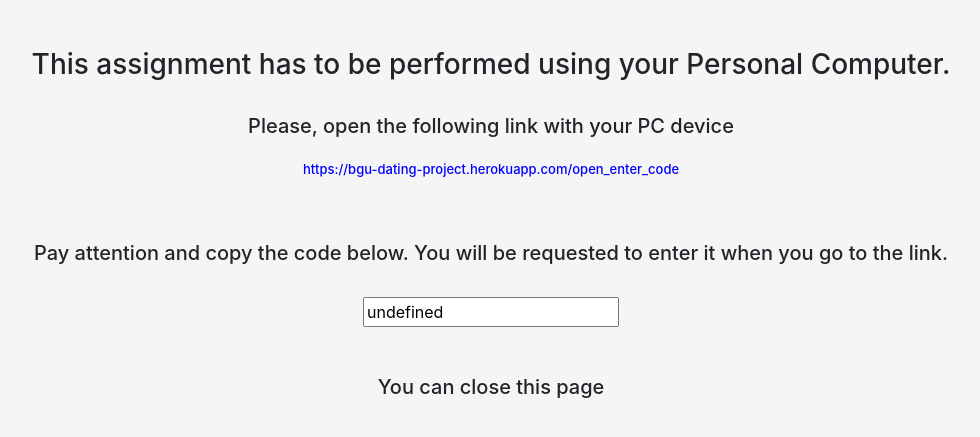
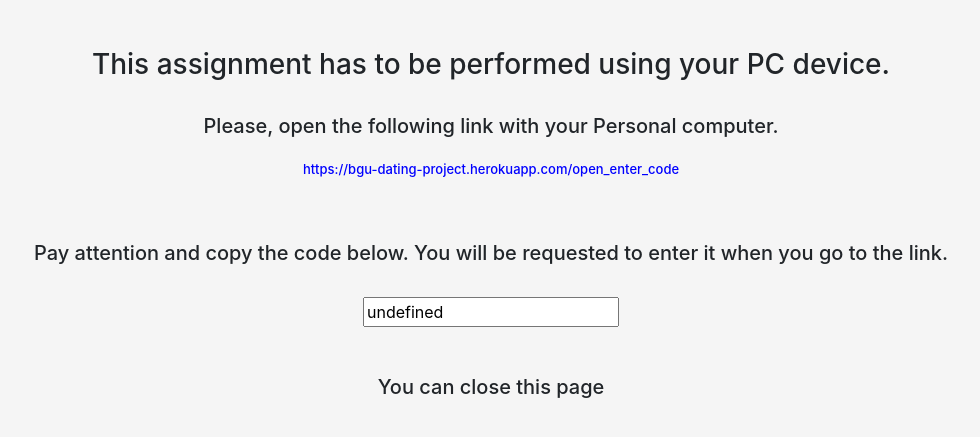
Before and after one commit to svetasokhina/DatingProject, a Flask app: template templates/random_PC.html in a window 1280 px wide. Shown: the top 437 px of the page, without its empty margins (149-1129 px from the left). Run offline with Flask 2, Linux system fonts and the light colour scheme; the template is opened without the code that fills it, so the values that code supplies are empty; some libraries are stand-ins or nearby versions.

Commit message:
dev vs dep

```diff
--- a/templates/random_PC.html
+++ b/templates/random_PC.html
@@ -36,10 +36,10 @@
 
           <div class="container text-center mt-5">
 
-           <h3 class="your device PC">This assignment has to be performed using your Personal Computer.
+           <h3 class="your device PC">This assignment has to be performed using your PC device.
           </h3>
 <br>
-           <h5>Please, open the following link with your PC device
+           <h5>Please, open the following link with your Personal computer.
             <br> <br>
 
           <p class="myLink" > https://bgu-dating-project.herokuapp.com/open_enter_code</p>
```
